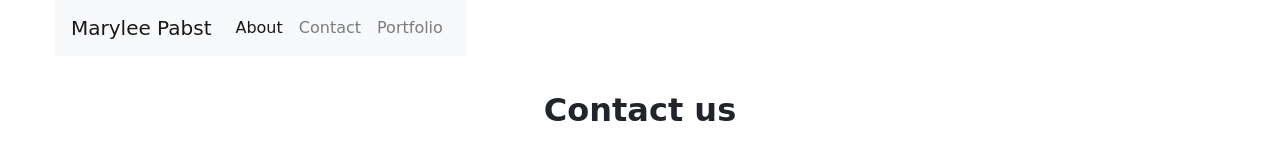
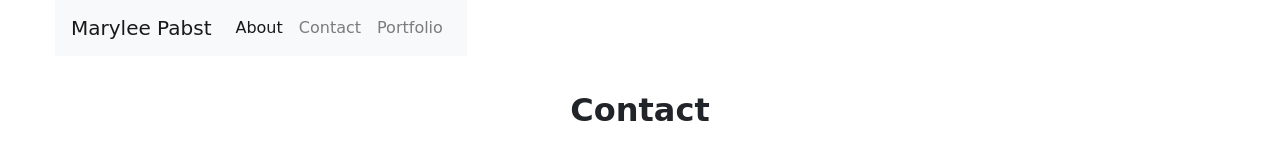
Before and after one commit to mpabst01/ResponsivePortfolio, a plain HTML site: page contact.html in a window 1280 px wide. Shown: the top 162 px of the page. Drawn offline with nearby package versions, Linux system fonts and the light colour scheme; a web font is replaced by a local one.

Commit message:
fixed typo

```diff
--- a/contact.html
+++ b/contact.html
@@ -42,7 +42,7 @@
     <section class="mb-4">
 
         <!--Section heading-->
-        <h2 class="h1-responsive font-weight-bold text-center my-4">Contact us</h2>
+        <h2 class="h1-responsive font-weight-bold text-center my-4">Contact</h2>
         <!--Section description-->
         <p class="text-center w-responsive mx-auto mb-5">For inquiries:</p>
 
```
